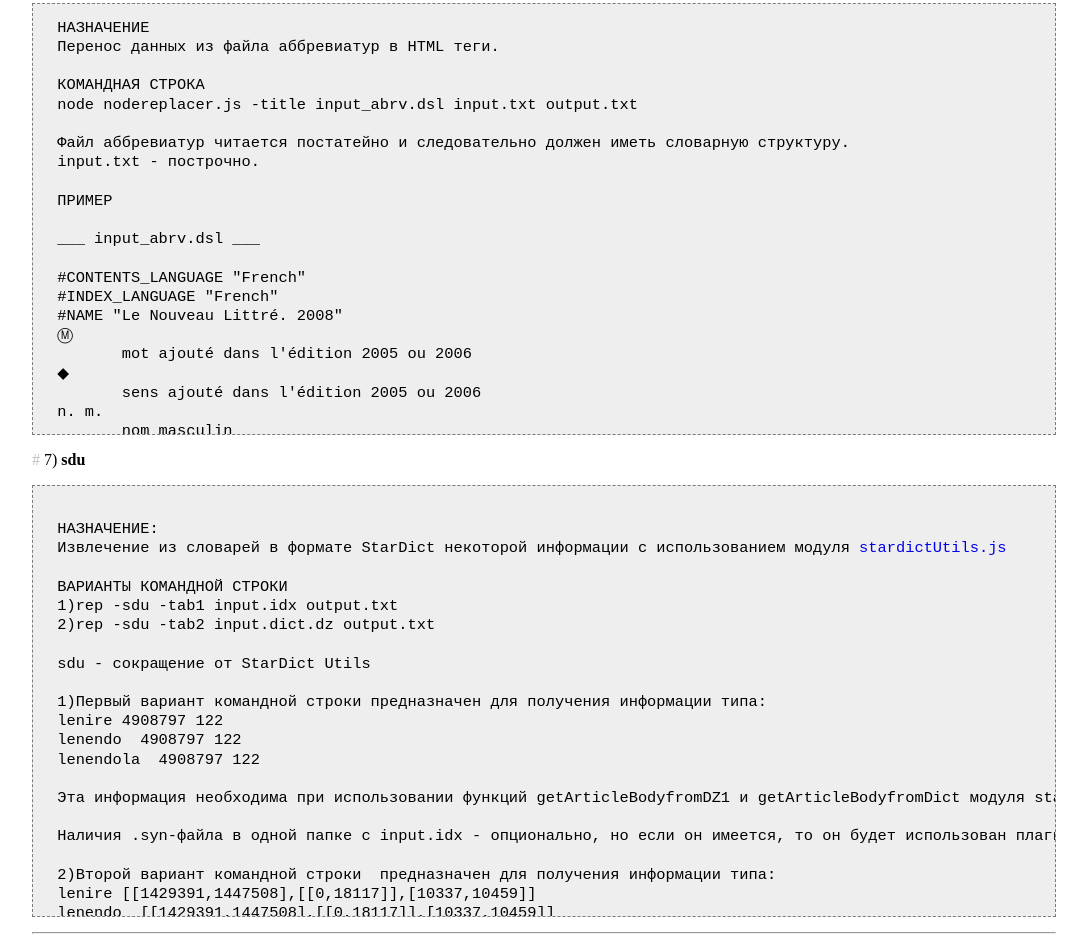
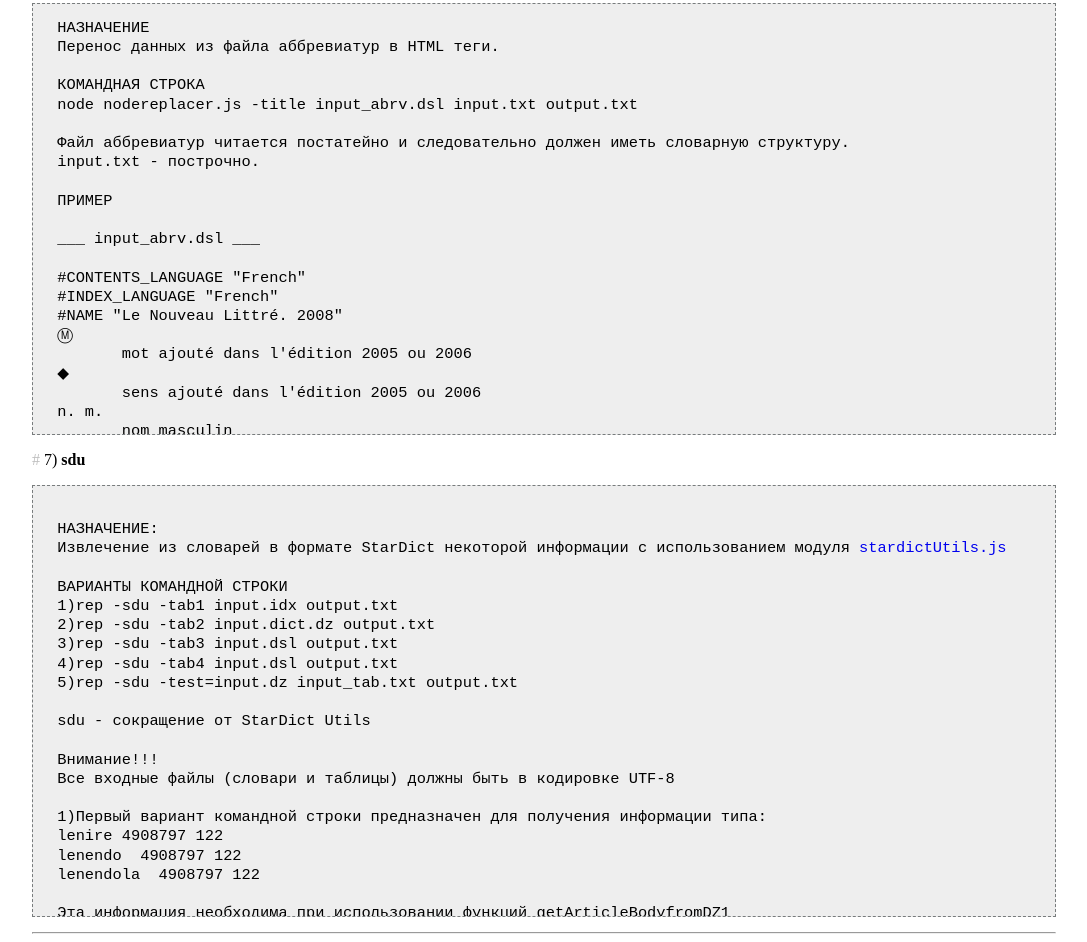
Before and after one commit to lingvoboard/nodereplacer, a website: page help/plugins.htm in a window 1280 px wide. Shown: the part 2891-3833 px from the top of the page, without its empty margins (96-1183 px from the left). Drawn offline with Linux system fonts and the light colour scheme.

Commit message:
new info about sdu

```diff
--- a/help/plugins.htm
+++ b/help/plugins.htm
@@ -119,7 +119,8 @@ rep -cut -g10%5 input.gls out.gls.part1
 
 -b1000000 - записать в выходной файл примерно 1000000 байт из входного файла.
 Примерно - поэтому, что скорее всего будет записано немно больше или меньше чем указано.
-Ибо файл в этом режиме читается построчно и строки пишутся полностью, а, к примеру, 1000000-ый байт может находится где-нибудь в середине строки.
+Ибо файл в этом режиме читается построчно и строки пишутся полностью,
+а, к примеру, 1000000-ый байт может находится где-нибудь в середине строки.
 
 -t10%, -d10%, -g10% - записать в выходной файл 10 процентов строк или статей из входного файла.
 
@@ -414,17 +415,25 @@ out.part5
  ВАРИАНТЫ КОМАНДНОЙ СТРОКИ
  1)rep -sdu -tab1 input.idx output.txt
  2)rep -sdu -tab2 input.dict.dz output.txt
+ 3)rep -sdu -tab3 input.dsl output.txt
+ 4)rep -sdu -tab4 input.dsl output.txt
+ 5)rep -sdu -test=input.dz input_tab.txt output.txt
 
  sdu - сокращение от StarDict Utils
+
+ Внимание!!!
+ Все входные файлы (словари и таблицы) должны быть в кодировке UTF-8
 
  1)Первый вариант командной строки предназначен для получения информации типа:
  lenire	4908797	122
  lenendo	4908797	122
  lenendola	4908797	122
 
- Эта информация необходима при использовании функций getArticleBodyfromDZ1 и getArticleBodyfromDict модуля stardictUtils.js
+ Эта информация необходима при использовании функций getArticleBodyfromDZ1
+ и getArticleBodyfromDict модуля stardictUtils.js
 
- Наличия .syn-файла в одной папке с input.idx - опционально, но если он имеется, то он будет использован плагином в этом режиме.
+ Наличия .syn-файла в одной папке с input.idx - опционально, но если он имеется,
+ то он будет использован плагином в этом режиме.
 
  2)Второй вариант командной строки  предназначен для получения информации типа:
  lenire	[[1429391,1447508],[[0,18117]],[10337,10459]]
@@ -433,6 +442,23 @@ out.part5
 
  Эта информация необходима при использовании функции getArticleBodyfromDZ2 модуля stardictUtils.js
 
+ 3)То же самое, что и первый вариант, но только не для словарей в формате StarDict, а для DSL-файлов.
+
+ 4)То же самое, что и второй вариант, но для DSL-файлов.
+
+ Внимание!!!
+ Для этой операции необходим DZ-файл DSL-файла имя которого есть возможность указать в командной строке.
+ DZ-файл должен находиться в одной папке с DSL-файлом.
+ Его имя плагин вычисляет путём прибавления '.dz' к имени DSL-файла.
+ Пример: input.dsl и input.dsl.dz
+
+
+ 5)Этот вариант предназначен для тестирования.
+ input_tab.txt - таблица, которая создаётся 4-ой командой (lenendo	[[1429391,1447508],[[0,18117]],[10337,10459]]).
+ На выходе, после распаковки DZ-файла,
+ должен получиться DSL-файл идентичный (с учётом отсутствия DSL-шапки) входному файлу,
+ который использовался для четвёртой операции (input.dsl).
+
 </pre>
 
   <hr />
```
